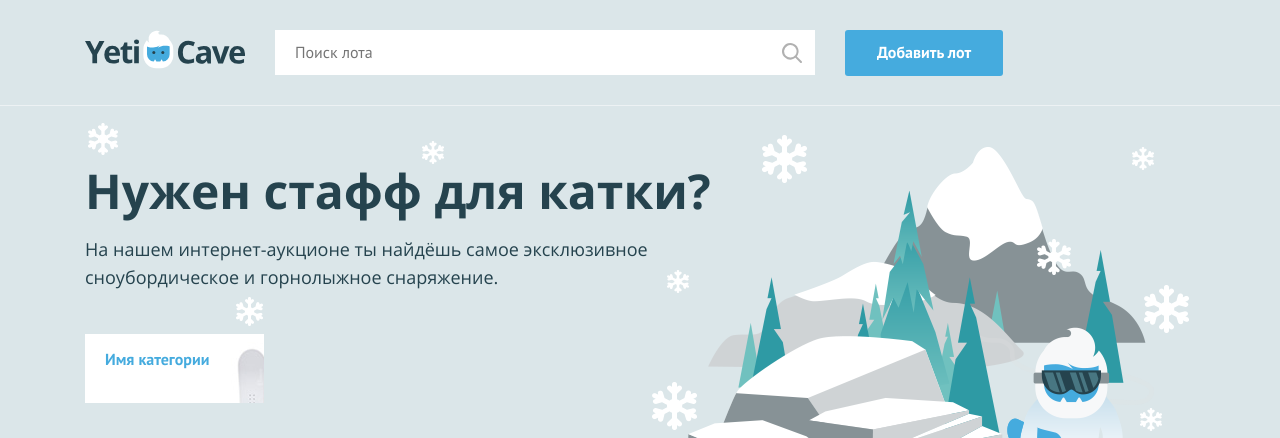
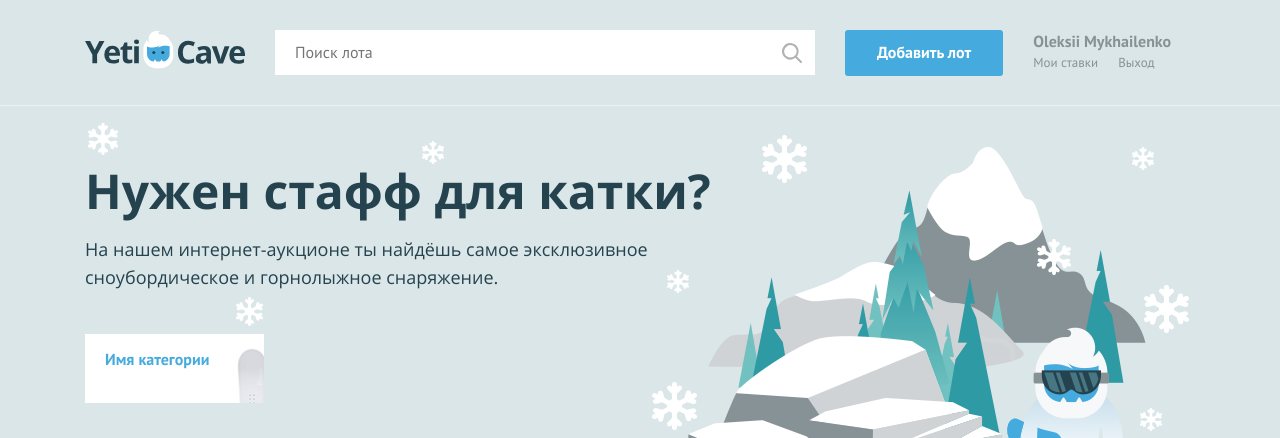
Before and after one commit to OleksiiMykhailenko/816449-yeticave-11, a PHP site: page / in a window 1280 px wide. Shown: the top 438 px of the page. Run offline with PHP 8.4, Linux system fonts and the light colour scheme.

Commit message:
Добавлен код для показа меню и данных пользователя

```diff
--- a/index.php
+++ b/index.php
@@ -1,7 +1,7 @@
 <?php
 $is_auth = rand(0, 1);
 
-$user_name = ''; // укажите здесь ваше имя
+$user_name = 'Oleksii Mykhailenko'; // укажите здесь ваше имя
 ?>
 <!DOCTYPE html>
 <html lang="ru">
@@ -27,9 +27,24 @@ $user_name = ''; // укажите здесь ваше имя
         <a class="main-header__add-lot button" href="pages/add-lot.html">Добавить лот</a>
 
         <nav class="user-menu">
-
         <!-- здесь должен быть PHP код для показа меню и данных пользователя -->
-
+            <?php
+                if ($is_auth == 1): ?>
+            <div class="user-menu__logged">
+                <p><?=$user_name?></p>
+                <a class="user-menu__bets" href="pages/my-bets.html">Мои ставки</a>
+                <a class="user-menu__logout" href="#">Выход</a>
+            </div>
+                <?php else: ?>
+            <ul class="user-menu__list">
+                <li class="user-menu__item">
+                    <a href="#">Регистрация</a>
+                </li>
+                <li class="user-menu__item">
+                    <a href="#">Вход</a>
+                </li>
+            </ul>
+                <?php endif; ?>
         </nav>
     </div>
 </header>
```
